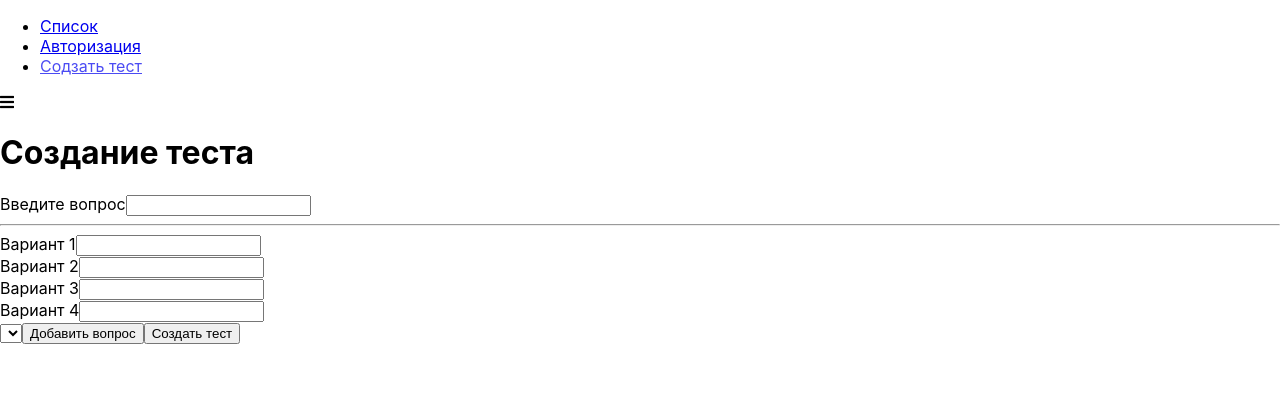
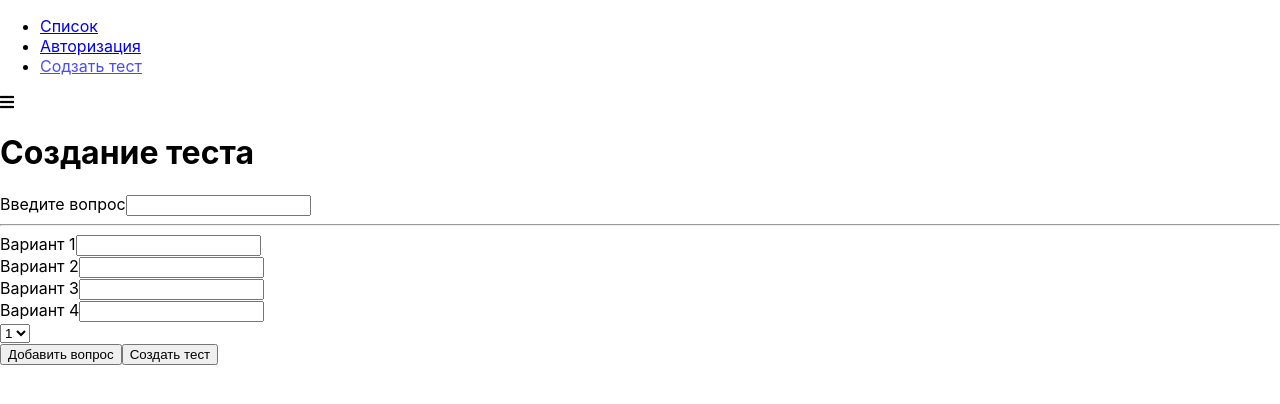
Before and after one commit to kravtsovRoman/react_v.2, a React app: page /quiz-creator in a window 1280 px wide. Shown: the top 404 px of the page. Built offline with nearby package versions, Linux system fonts and the light colour scheme.

Commit message:
select create

```diff
--- /dev/null
+++ b/src/components/UI/Select/Select.css
@@ -0,0 +1,21 @@
+.Select {
+    margin-bottom: 15px;
+}
+
+.Select label {
+    margin: 0 0 3px 0;
+    padding: 0;
+    font-weight: bold;
+    display: block;
+}
+
+.Select select {
+    display: block;
+    box-sizing: border-box;
+    border: 1px solid #bebebe;
+    transition: all .3s ease-in-out;
+    margin: 0 0 5px;
+    height: 29px;
+    width: 100%;
+    outline: none;
+}
--- /dev/null
+++ b/src/components/UI/Select/Select.js
@@ -0,0 +1,30 @@
+import React from 'react';
+import classes from './Select.css';
+
+const Select = props => {
+    const htmlForm = `${props.label}-${Math.random()}`;
+
+    return (
+        <div className={classes.Select}>
+            <label htmlFor={htmlForm}></label>
+            <select
+                id={htmlForm}
+                value={props.value}
+                onChange={props.onChange}
+            >
+                {props.options.map((option, index) => {
+                    return (
+                        <option
+                            value={option.value}
+                            key={index}
+                        >
+                            {option.text}
+                        </option>
+                    )
+                })}
+            </select>
+        </div>
+    )
+};
+
+export default Select;
--- a/src/containers/QuizCreator/QuizCreator.js
+++ b/src/containers/QuizCreator/QuizCreator.js
@@ -1,6 +1,7 @@
 import React, {Component, Fragment} from 'react';
 import classes from './QuizCreator.css';
 import Button from '../../components/UI/Button/Button';
+import Select from '../../components/UI/Select/Select';
 import  {createControl} from '../../form/formFramework';
 import Input from "../../components/UI/input/Input";
 
@@ -29,6 +30,7 @@
 
     state = {
         quiz: [],
+        rightAnswerId: 1,
         formControls: createFormControls()
     };
 
@@ -69,7 +71,25 @@
         })
     };
 
+    selectChangeHandler = (e) => {
+        this.setState({
+            rightAnswerId: e.target.value
+        });
+    };
+
     render() {
+        const select =  <Select
+            label={'Выберите правильный ответ'}
+            value={this.state.rightAnswerId}
+            onChange={this.selectChangeHandler}
+            options={[
+                {text: 1, value: 1},
+                {text: 2, value: 2},
+                {text: 3, value: 3},
+                {text: 4, value: 4}
+            ]}
+        />;
+
         return(
             <div className={classes.QuizCreator}>
                 <div>
@@ -79,7 +99,7 @@
 
                         {this.renderControls()}
 
-                        <select></select>
+                        { select }
 
                         <Button
                             type={'primary'}
```
